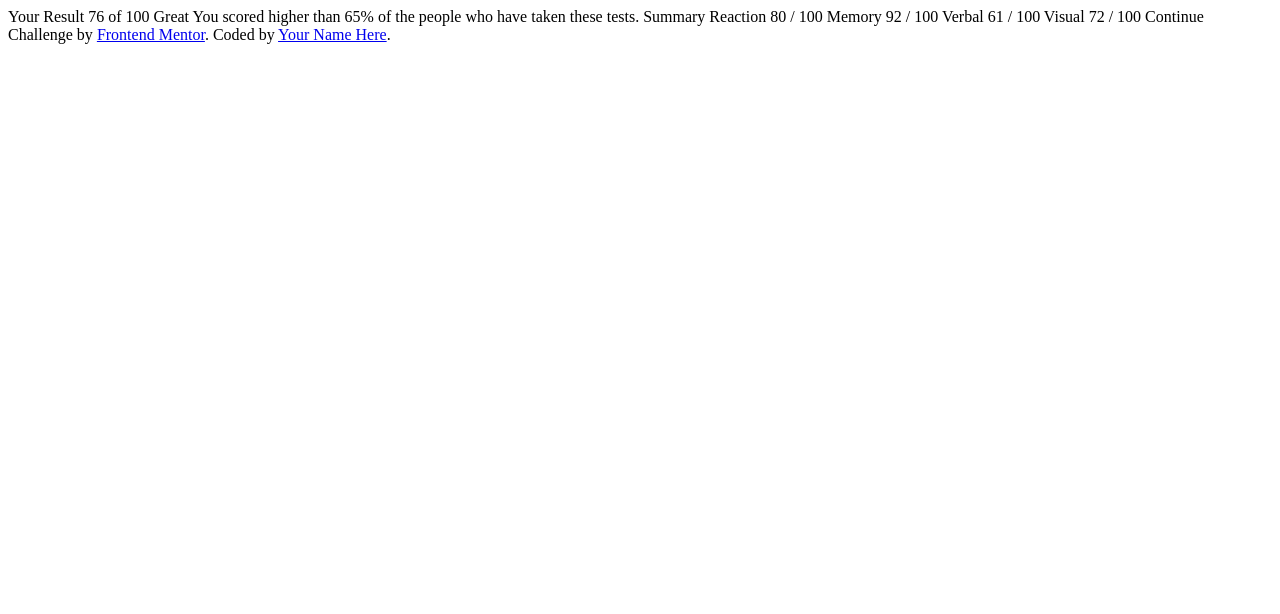
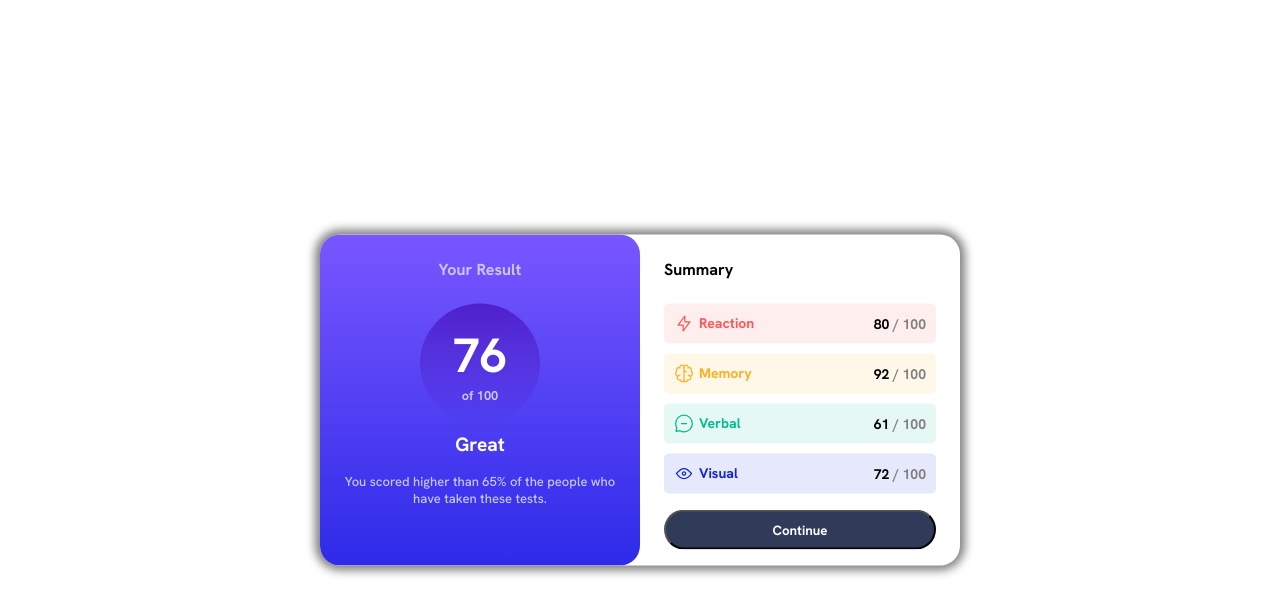
Before and after one commit to archihalder/fm-result-summary-component, a plain HTML site: page index.html in a window 1280 px wide. Drawn offline with Linux system fonts and the light colour scheme.

Commit message:
added basic styles

```diff
--- a/index.html
+++ b/index.html
@@ -6,38 +6,69 @@
   <meta name="viewport" content="width=device-width, initial-scale=1.0">
 
   <link rel="icon" type="image/png" sizes="32x32" href="./assets/images/favicon-32x32.png">
+  <link rel="stylesheet" href="style.css">
+  <link rel="preconnect" href="https://fonts.googleapis.com">
+  <link rel="preconnect" href="https://fonts.gstatic.com" crossorigin>
+  <link href="https://fonts.googleapis.com/css2?family=Hanken+Grotesk:wght@500;700;800&display=swap" rel="stylesheet">
 
   <title>Frontend Mentor | Results summary component</title>
 </head>
 
 <body>
-
-  Your Result
-  76
-  of 100
-
-  Great
-  You scored higher than 65% of the people who have taken these tests.
-
-  Summary
-
-  Reaction
-  80 / 100
-
-  Memory
-  92 / 100
-
-  Verbal
-  61 / 100
-
-  Visual
-  72 / 100
-
-  Continue
-
-  <div class="attribution">
-    Challenge by <a href="https://www.frontendmentor.io?ref=challenge" target="_blank">Frontend Mentor</a>.
-    Coded by <a href="#">Your Name Here</a>.
+  <div class="container">
+    <div class="result">
+      <div class="result-title">Your Result</div>
+      <div class="result-score">
+        <div class="main-score">
+          <div class="top-score">76</div>
+          <div class="bottom-score">of 100</div>
+        </div>
+      </div>
+      <div class="result-comment">Great</div>
+      <div class="result-text">You scored higher than 65% of the people who have taken these tests.</div>
+    </div>
+    <div class="summary">
+      <div class="summary-title">Summary</div>
+      <div class="summary-cards">
+        <div class="cards reaction">
+          <div class="summary-label">
+            <img src="/assets/images/icon-reaction.svg" alt="">
+            <p>Reaction</p>
+          </div>
+          <div class="summary-metric">
+            80 <span>/ 100</span>
+          </div>
+        </div>
+        <div class="cards memory">
+          <div class="summary-label">
+            <img src="/assets/images/icon-memory.svg" alt="">
+            <p>Memory</p>
+          </div>
+          <div class="summary-metric">
+            92 <span>/ 100</span>
+          </div>
+        </div>
+        <div class="cards verbal">
+          <div class="summary-label">
+            <img src="/assets/images/icon-verbal.svg" alt="">
+            <p>Verbal</p>
+          </div>
+          <div class="summary-metric">
+            61 <span>/ 100</span>
+          </div>
+        </div>
+        <div class="cards visual">
+          <div class="summary-label">
+            <img src="/assets/images/icon-visual.svg" alt="">
+            <p>Visual</p>
+          </div>
+          <div class="summary-metric">
+            72 <span>/ 100</span>
+          </div>
+        </div>
+      </div>
+      <button class="continue-btn">Continue</button>
+    </div>
   </div>
 </body>
 
--- /dev/null
+++ b/style.css
@@ -0,0 +1,175 @@
+:root {
+    /* primary colors */
+    --light-red: hsl(0, 100%, 67%);
+    --orangey-yellow: hsl(39, 100%, 56%);
+    --green-teal: hsl(166, 100%, 37%);
+    --cobalt-blue: hsl(234, 85%, 45%);
+
+    /* gradients */
+    --bg-light-slate-blue: hsl(252, 100%, 67%);
+    --bg-light-royal-blue: hsl(241, 81%, 54%);
+    --circle-violet-blue: hsla(256, 72%, 46%, 1);
+    --circle-persian-blue: hsla(241, 72%, 46%, 0);
+
+    /* neutral */
+    --white: hsl(0, 0%, 100%);
+    --pale-blue: hsl(221, 100%, 96%);
+    --light-lavender: hsl(241, 100%, 89%);
+    --dark-gray-blue: hsl(224, 30%, 27%);
+}
+
+* {
+    margin: 0;
+    padding: 0;
+    box-sizing: border-box;
+    font-family: 'Hanken Grotesk', sans-serif;
+}
+
+.container {
+    display: grid;
+    grid-template-columns: 1fr 1fr;
+    position: absolute;
+    top: 50%;
+    left: 50%;
+    transform: translate(-50%, -50%);
+    min-width: 500px;
+    border-radius: 20px;
+    overflow: hidden;
+    box-shadow: 0 0 10px 5px gray;
+}
+
+.result {
+    background: linear-gradient(var(--bg-light-slate-blue), var(--bg-light-royal-blue));
+    display: flex;
+    flex-direction: column;
+    border-top-right-radius: 20px;
+    border-bottom-right-radius: 20px;
+}
+
+.result-title {
+    margin: 1.5rem auto;
+    color: var(--light-lavender);
+    font-weight: 700;
+}
+
+.result-score {
+    margin: 0 auto;
+    height: 120px;
+    width: 120px;
+    border-radius: 50%;
+    display: flex;
+    flex-direction: column;
+    justify-content: center;
+    align-items: center;
+    background: linear-gradient(var(--circle-violet-blue), var(--circle-persian-blue));
+}
+
+.top-score {
+    font-size: 3rem;
+    color: var(--white);
+    font-weight: 700;
+}
+
+.bottom-score {
+    font-weight: 700;
+    color: var(--light-lavender);
+    font-size: 0.8rem;
+    text-align: center;
+}
+
+.result-comment {
+    margin: 0.5rem auto;
+    font-size: 1.2rem;
+    color: var(--white);
+    font-weight: 700;
+}
+
+.result-text {
+    margin: 0.5rem auto;
+    text-align: center;
+    color: var(--light-lavender);
+    font-size: 13px;
+    padding: 0 0.8rem;
+}
+
+.summary {
+    display: flex;
+    flex-direction: column;
+    padding: 0 1.5rem;
+}
+
+.summary-title {
+    margin: 1.5rem 0;
+    font-weight: 700;
+}
+
+.summary-cards {
+    display: flex;
+    flex-direction: column;
+    gap: 10px;
+}
+
+.cards {
+    display: flex;
+    justify-content: space-between;
+    align-items: center;
+    padding: 10px;
+    border-radius: 5px;
+    font-size: 14px;
+    font-weight: 700;
+}
+
+.reaction {
+    background: hsla(0, 100%, 67%, 0.1);
+}
+
+.reaction p {
+    color: var(--light-red);
+}
+
+.memory {
+    background: hsla(39, 100%, 56%, 0.1);
+}
+
+.memory p {
+    color: var(--orangey-yellow);
+}
+
+.verbal {
+    background: hsla(166, 100%, 37%, 0.1);
+}
+
+.verbal p {
+    color: var(--green-teal);
+}
+
+.visual {
+    background: hsla(234, 85%, 45%, 0.1);
+}
+
+.visual p {
+    color: var(--cobalt-blue);
+}
+
+.summary-label {
+    display: flex;
+    gap: 5px;
+}
+
+.summary-metric span {
+    color: gray;
+}
+
+button {
+    margin: 1rem 0;
+    height: 40px;
+    border-radius: 20px;
+    background: var(--dark-gray-blue);
+    color: var(--white);
+    font-weight: 700;
+    cursor: pointer;
+}
+
+button:hover {
+    background: linear-gradient(var(--bg-light-slate-blue), var(--bg-light-royal-blue));
+}
```
